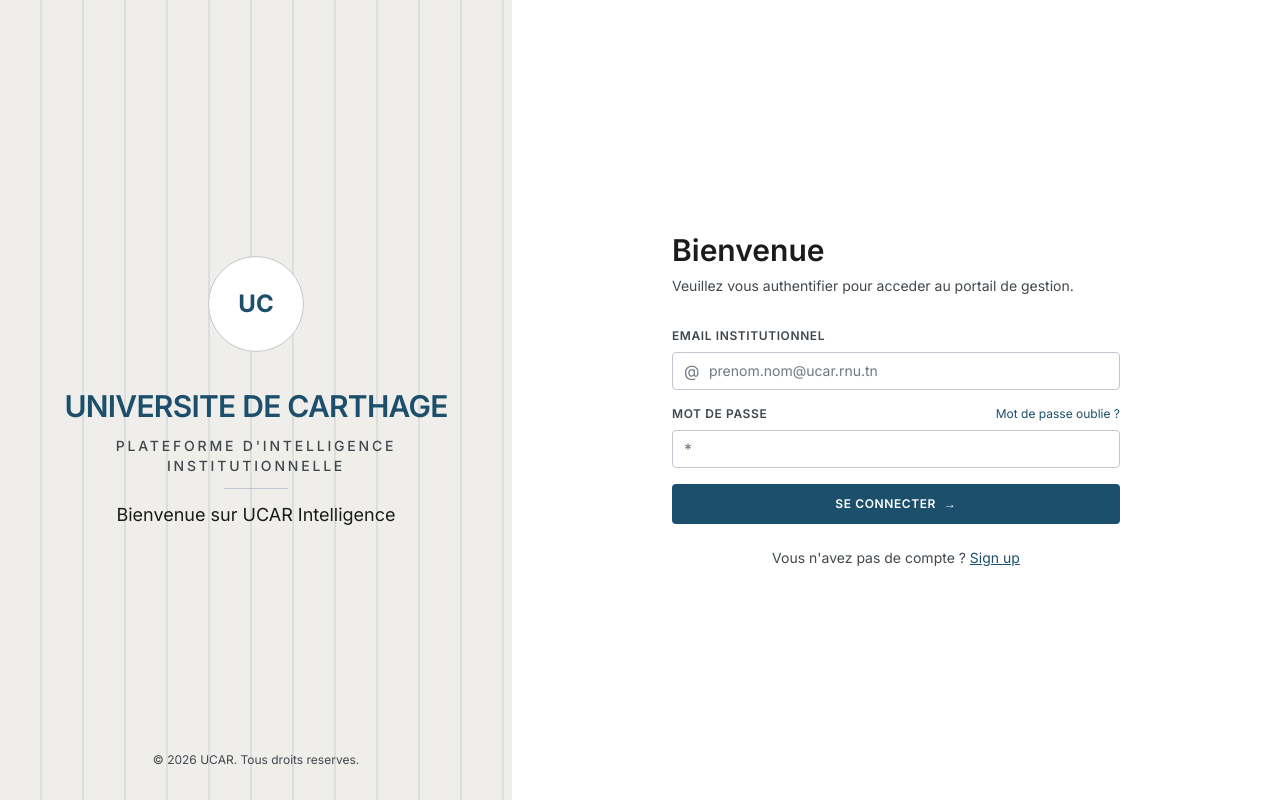
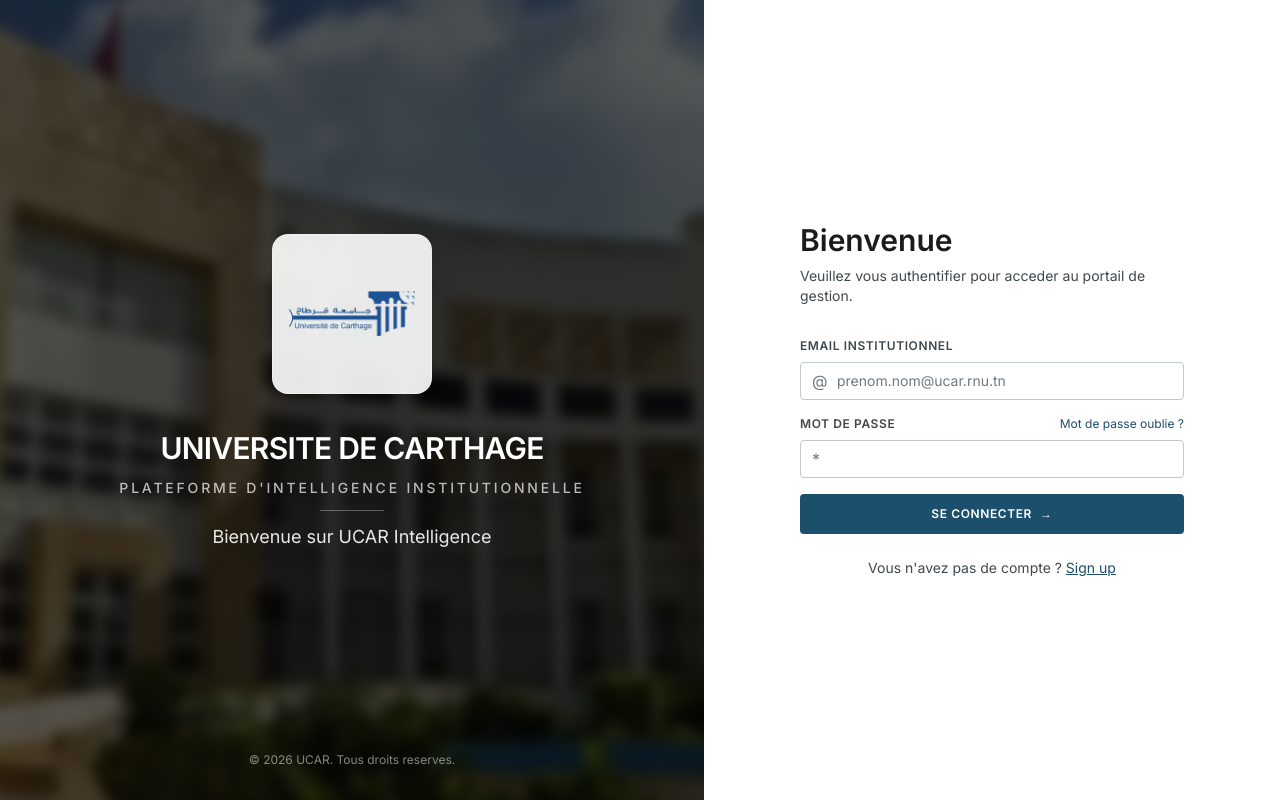
Before and after one commit to zhaokiller14/Hack4UCAR, a Next.js app in the folder ucar-manager/: page /auth/login in a window 1280 px wide. Built offline with nearby package versions, Linux system fonts and the light colour scheme; no server answers.

Commit message:
feat: enhance login form styling and add background image

```diff
--- a/ucar-manager/components/login-form.tsx
+++ b/ucar-manager/components/login-form.tsx
@@ -95,35 +95,39 @@
       )}
       {...props}
     >
-      <aside className="relative hidden w-[40%] flex-col justify-between bg-[#efeeeb] p-8 lg:flex">
+      <aside className="relative hidden w-[55%] flex-col justify-between overflow-hidden bg-[#003850] p-8 lg:flex">
+        {/* Blurred background image */}
         <div
           aria-hidden="true"
-          className="pointer-events-none absolute inset-0 opacity-10"
+          className="pointer-events-none absolute inset-0"
           style={{
-            backgroundImage:
-              "repeating-linear-gradient(90deg, transparent, transparent 40px, #1b4f6b 40px, #1b4f6b 42px)",
+            backgroundImage: "url('/ucar.png')",
+            backgroundSize: "cover",
+            backgroundPosition: "center",
+            filter: "blur(6px) brightness(0.35)",
+            transform: "scale(1.05)",
           }}
         />
         <div className="relative z-10 flex flex-grow flex-col items-center justify-center space-y-3 text-center">
-          <div className="mb-6 flex h-24 w-24 items-center justify-center rounded-full border border-[#c1c7ce] bg-white p-4">
-            <span className="text-2xl font-bold text-[#1b4f6b]">UC</span>
+          <div className="mb-6 flex h-40 w-40 items-center justify-center rounded-2xl border border-white/30 bg-white/90 p-4 shadow-xl">
+            <img src="/ucar-logo.png" alt="UCAR Logo" className="h-full w-full object-contain" />
           </div>
-          <h1 className="text-3xl font-semibold uppercase tracking-tight text-[#1b4f6b]">
+          <h1 className="text-3xl font-semibold uppercase tracking-tight text-white">
             Universite de Carthage
           </h1>
-          <p className="text-sm font-medium uppercase tracking-[0.2em] text-[#41484d]">
+          <p className="text-sm font-medium uppercase tracking-[0.2em] text-white/70">
             Plateforme d&apos;Intelligence Institutionnelle
           </p>
-          <div className="my-8 h-px w-16 bg-[#c1c7ce]" />
-          <p className="text-lg text-[#1b1c1a]">Bienvenue sur UCAR Intelligence</p>
+          <div className="my-8 h-px w-16 bg-white/30" />
+          <p className="text-lg text-white/90">Bienvenue sur UCAR Intelligence</p>
         </div>
-        <p className="relative z-10 text-center text-xs text-[#41484d]">
+        <p className="relative z-10 text-center text-xs text-white/50">
           © 2026 UCAR. Tous droits reserves.
         </p>
       </aside>
 
-      <main className="flex w-full items-center justify-center bg-white p-6 lg:w-[60%] lg:p-10">
-        <div className="w-full max-w-md">
+      <main className="flex w-full items-center justify-center bg-white p-6 lg:w-[45%] lg:p-10">
+        <div className="w-full max-w-sm">
           <div className="mb-10 lg:hidden">
             <h1 className="text-center text-2xl font-semibold uppercase tracking-tight text-[#1b4f6b]">
               Universite de Carthage
```
Also changed, not shown: ucar-manager/public/ucar.png (added).
